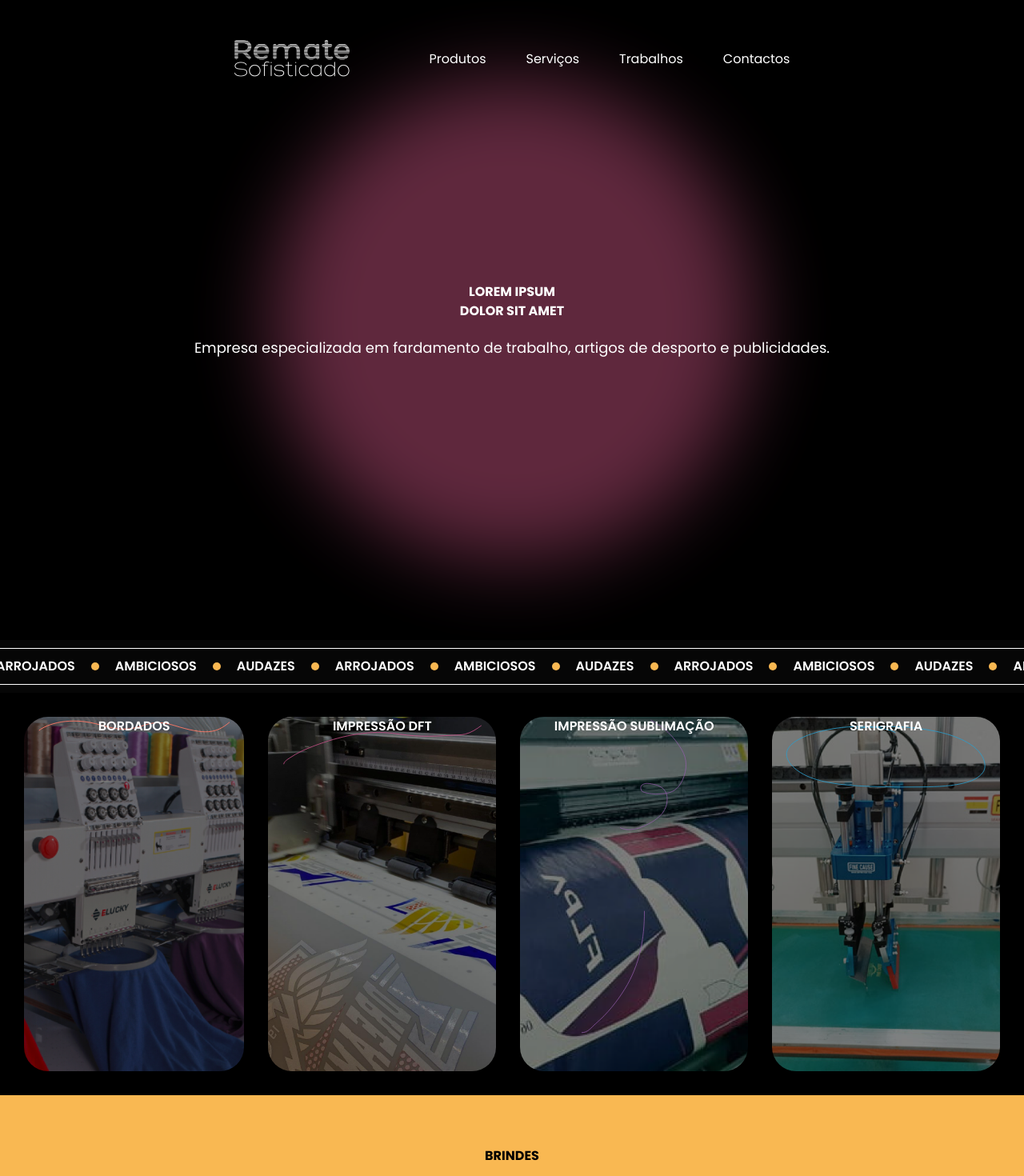
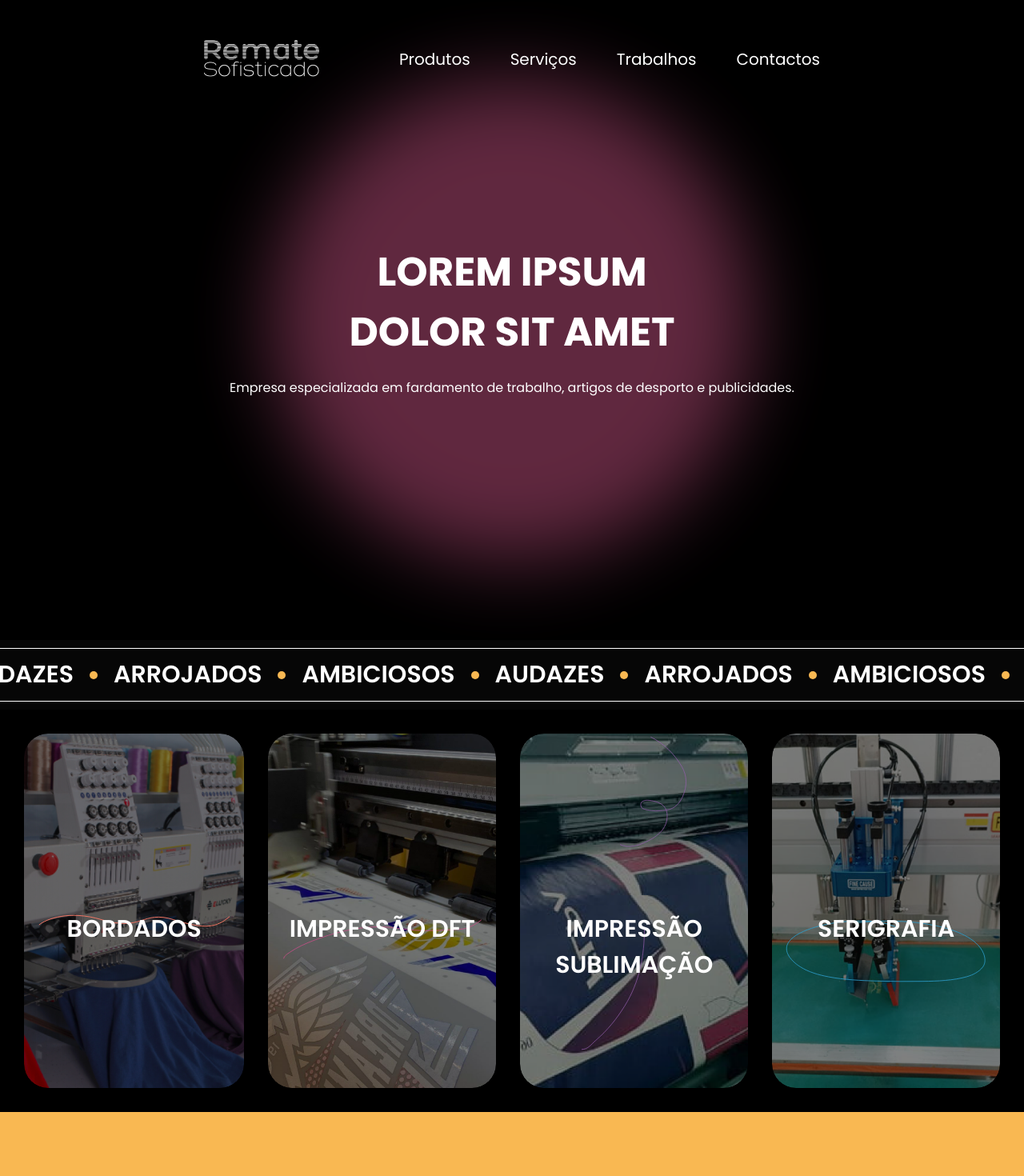
Before and after one commit to RickyPox/rematessofisticados, a Next.js app: page / in a window 1280 px wide. Shown: the top 1470 px of the page at 80% size. Built offline with nearby package versions, Linux system fonts and the light colour scheme.

Commit message:
Font-sizes and img hovers

```diff
--- /dev/null
+++ b/components/Cursor.js
@@ -0,0 +1,48 @@
+import { useEffect, useState } from "react";
+import { motion } from "framer-motion";
+
+export default function Cursor({ cursorVariant }) {
+  const [mousePosition, setMousePosition] = useState({
+    x: 0,
+    y: 0,
+  });
+
+  useEffect(() => {
+    const mouseMove = (e) => {
+      setMousePosition({
+        x: e.clientX,
+        y: e.clientY,
+      });
+    };
+    window.addEventListener("mousemove", mouseMove);
+
+    return () => {
+      window.removeEventListener("mousemove", mouseMove);
+    };
+  }, []);
+
+  const variants = {
+    default: {
+      x: mousePosition.x - 8,
+      y: mousePosition.y - 8,
+      mixBlendMode: "difference",
+    },
+    imgCursor: {
+      x: mousePosition.x - 16,
+      y: mousePosition.y - 16,
+      scale:2,
+    },
+  };
+
+  return (
+    <motion.div
+      className="bg-white h-[16px] w-[16px] rounded-[100%] fixed top-0 left-0 pointer-events-none z-50"
+      transition={{
+        duration: 0,
+        bounce: 0,
+      }}
+      variants={variants}
+      animate={cursorVariant? cursorVariant : "default"}
+    />
+  );
+}
--- a/components/Navbar.tsx
+++ b/components/Navbar.tsx
@@ -1,5 +1,5 @@
 import Link from "next/link"
-import { useState } from "react";
+import { useEffect, useState } from "react";
 
 export default function Navbar(){
 
@@ -23,12 +23,27 @@ export default function Navbar(){
 ]
 const [isMenuOpen, setIsMenuOpen] = useState(false);
 
+const [navbar, setNavbar] = useState(false);
+
+const changeBackground = () => {
+  if(window.scrollY >= 80){
+    setNavbar(true)
+  } else {
+    setNavbar(false)
+  }
+}
+useEffect(() => {
+  changeBackground()
+  window.addEventListener("scroll", changeBackground)
+})
+
+
 const handleMenuToggle = () => {
     setIsMenuOpen(!isMenuOpen);
 };
     return(
         <nav>
-            <div className="md:flex hidden justify-center items-center space-x-[100px] py-[50px] fixed z-40 w-screen">
+            <div className={"md:flex hidden justify-center items-center space-x-[100px] py-[50px] fixed z-40 w-screen transition-all duration-250 " + (navbar ? "bg-[#000000]" : "bg-transparent")}>
                 <img src="Logo.png"></img>
                 <div className="flex space-x-[50px]">
                 {navigation.map((nav) =>(
--- a/components/Produtos.tsx
+++ b/components/Produtos.tsx
@@ -1,9 +1,10 @@
 import Marquee from "react-fast-marquee"
+import Cursor from "./Cursor"
 
-export default function ProdutosComponent () {
+export default function ProdutosComponent ( { setCursorVariant }:any ) {
     return(
         <div>
-            <div className="w-screen bg-[#F9B852] py-[5%] relative flex items-center justify-center productHoverTrigger">
+            <div className="w-screen bg-[#F9B852] py-[5%] relative flex items-center justify-center productHoverTrigger" onMouseEnter={() => {setCursorVariant("imgCursor")}}>
                 <Marquee
                 className="productStrokeText"
                  autoFill = {true}
--- a/components/Servicos.tsx
+++ b/components/Servicos.tsx
@@ -4,32 +4,39 @@ import {motion} from "framer-motion"
 export default function ServicosComponent (){
     return(
         <div className="grid grid-cols-2 gap-[10px] md:flex justify-around py-[30px] px-[30px] md:space-x-[20px] bg-black">
-            <div className="relative">
-                <img src="/Bordados.png" className="md:rounded-[30px] rounded-[10px]"></img>
-                <motion.svg className="absolute top-0 left-0 right-0 m-auto w-[90%]" width="257" height="24" viewBox="0 0 257 24" fill="none" xmlns="http://www.w3.org/2000/svg">
+            <div className="relative flex justify-center items-center">
+                <div className="imgContainer md:rounded-[30px]">
+                    <img src="/Bordados.png" className="md:rounded-[30px] rounded-[10px]"></img>
+                </div>
+
+                <motion.svg className="absolute top-[50%] left-0 right-0 m-auto w-[90%] pointer-events-none" width="257" height="24" viewBox="0 0 257 24" fill="none" xmlns="http://www.w3.org/2000/svg">
                         <motion.path
                         initial={{ pathLength: 0 }}
                         animate={{ pathLength: 1 }}
                         d="M5 17.214C14.474 9.72845 43.9786 -2.07832 86.2055 10.5791C138.989 26.4008 138.312 -2.1804 179.592 10.5791C220.871 23.3386 234.405 21.2971 252 6.49606" stroke="#F67867" stroke-width="10" stroke-linecap="round"/>
                 </motion.svg>
-                <h2 className="text-white uppercase absolute top-0 left-0 right-0 text-center px-[10px]">Bordados</h2>
+                <h2 className="text-white uppercase absolute top-[50%] left-0 right-0 text-center px-[10px] pointer-events-none">Bordados</h2>
             </div>
 
             <div className="relative">
+            <div className="imgContainer md:rounded-[30px]">
                 <img src="/DFT.png" className="md:rounded-[30px] rounded-[10px] h-full"></img>
-              <motion.svg className="absolute top-0 left-0 right-0 m-auto w-[90%]" width="314" height="70" viewBox="0 0 314 70" fill="none" xmlns="http://www.w3.org/2000/svg">
+            </div>
+              <motion.svg className="absolute top-[50%] left-0 right-0 m-auto w-[90%] pointer-events-none" width="314" height="70" viewBox="0 0 314 70" fill="none" xmlns="http://www.w3.org/2000/svg">
                     <motion.path
                     initial={{ pathLength: 0 }}
                     animate={{ pathLength: 1 }}
                     d="M5.68359 64.69C6.15615 60.437 11.8728 57.1939 14.8919 55.1117C26.43 47.1544 39.5893 41.3951 52.6705 36.4896C90.2399 22.4011 131.782 12.5379 172.008 17.3331C186.751 19.0906 201.361 21.3004 216.241 21.7317C232.565 22.2049 248.802 21.3602 265.078 20.2929C271.043 19.9018 277.66 20.0678 283.494 18.6486C293.014 16.333 300.51 11.1763 308.324 5.4939" stroke="#C45087" stroke-width="10" stroke-linecap="round"/>
                 </motion.svg>
 
-                <h2 className="text-white uppercase absolute top-0 left-0 right-0 text-center px-[10px]">Impressão DFT</h2>
+                <h2 className="text-white uppercase absolute top-[50%] left-0 right-0 text-center px-[10px] pointer-events-none">Impressão DFT</h2>
             </div>
 
             <div className="relative">
+            <div className="imgContainer md:rounded-[30px]">
                 <img src="/Sublimacao.png" className="md:rounded-[30px] rounded-[10px]"></img>
-                <motion.svg className="absolute top-0 left-0 right-0 m-auto h-[90%] " width="193" height="557" viewBox="0 0 193 557" fill="none" xmlns="http://www.w3.org/2000/svg">
+            </div>
+                <motion.svg className="absolute top-0 left-0 right-0 m-auto h-[90%] pointer-events-none" width="193" height="557" viewBox="0 0 193 557" fill="none" xmlns="http://www.w3.org/2000/svg">
                     <motion.path
                     initial={{ pathLength: 0 }}
                     animate={{ pathLength: 1 }}
@@ -39,19 +46,21 @@ export default function ServicosComponent (){
                     animate={{ pathLength: 1 }}
                     d="M114.694 338.924C114.694 387.794 106.508 432.847 80.428 475.226C66.7598 497.437 49.6878 518.563 29.7906 535.534C21.9441 542.227 16.3698 551.373 5.04297 551.373" stroke="#935EAB" stroke-width="10" stroke-linecap="round"/>
                 </motion.svg>
-                <h2 className="text-white uppercase absolute top-0 left-0 right-0 text-center px-[10px]">Impressão Sublimação</h2>
+                <h2 className="text-white uppercase absolute top-[50%] left-0 right-0 text-center px-[10px] pointer-events-none">Impressão Sublimação</h2>
             </div>
 
             <div className="relative">
+            <div className="imgContainer md:rounded-[30px]">
                 <img src="/Serigrafia.png" className="md:rounded-[30px] rounded-[10px]"></img>
-                <motion.svg className="absolute top-0 left-0 right-0 m-auto  w-[90%]" width="305" height="100" viewBox="0 0 305 100" fill="none" xmlns="http://www.w3.org/2000/svg">
+            </div>
+                <motion.svg className="absolute top-[50%] left-0 right-0 m-auto  w-[90%] pointer-events-none" width="305" height="100" viewBox="0 0 305 100" fill="none" xmlns="http://www.w3.org/2000/svg">
                     <motion.path
                     initial={{ pathLength: 0 }}
                     animate={{ pathLength: 1 }}
                     d="M166.874 13.7405C145.868 4.41276 120.681 4.28685 97.1911 5.59073C82.498 6.4063 67.4586 8.89692 53.5199 12.6011C38.8544 16.4983 21.0858 22.7679 11.315 32.5669C-3.11932 47.0428 9.60796 63.172 25.277 73.1426C37.4736 80.9036 52.265 85.2162 67.4182 88.1046C90.9498 92.5899 115.274 93.5914 139.396 94.347C162.273 95.0636 185.263 95.1411 208.154 94.8176C229.421 94.5172 252.884 93.6668 273.087 87.9064C282.501 85.2223 291.546 80.3942 296.74 73.5885C301.325 67.5808 300.463 59.7509 297.888 53.3254C288.755 30.5456 255.131 17.978 227.822 12.2543C189.282 4.17644 147.149 3.16301 107.774 7.94402" stroke="#2D9CCA" stroke-width="10" stroke-linecap="round"/>
                 </motion.svg>
 
-                <h2 className="text-white uppercase absolute top-0 left-0 right-0 text-center px-[10px]" >Serigrafia</h2>
+                <h2 className="text-white uppercase absolute top-[50%] left-0 right-0 text-center px-[10px] pointer-events-none" >Serigrafia</h2>
             </div>
 
         </div>
--- /dev/null
+++ b/components/TesteComponent.tsx
@@ -0,0 +1,17 @@
+export default function TesteComponent({ setCursorVariant }:any) {
+    return (
+      <div>
+        <div
+          className="w-[500px] h-[500px] bg-red-100"
+          onMouseEnter={() => {
+            setCursorVariant("imgCursor");
+          }}
+          onMouseLeave={() => {
+            setCursorVariant("default");
+          }}
+        />
+
+        <div className="w-[500px] h-[500px] bg-yellow-200"></div>
+      </div>
+    );
+  }
--- a/components/Trabalhos.tsx
+++ b/components/Trabalhos.tsx
@@ -10,15 +10,23 @@ export default function Trabalhos (){
             </div>
             <div className="flex space-x-[5%] justify-center">
                 <div className="flex flex-col space-y-[5%]">
-                    <img src="/Placeholder.png"></img>
-                    <img src="/Placeholder.png"></img>
+                    <div className="imgContainer">
+                        <img src="/Placeholder.png"></img>
+                    </div>
+                    <div className="imgContainer">
+                        <img src="/Placeholder.png"></img>
+                    </div>
                 </div>
-                <div className="flex flex-col justify-end">
+                <div className="flex flex-col justify-end imgContainer">
                     <img src="/PlaceholderVertical.png"></img>
                 </div>
                 <div className="flex flex-col space-y-[5%]">
+                <div className="imgContainer">
                     <img src="/Placeholder.png"></img>
+                </div>
+                <div>
                     <img src="/Placeholder.png"></img>
+                </div>
                 </div>
             </div>
         </div>
--- a/pages/Contactos.js
+++ b/pages/Contactos.js
@@ -2,12 +2,12 @@ import Footer from "@/components/Footer";
 
 export default function Contactos(){
     return (
-        <div>
+        <div className="bg-black">
             <h1 className="text-white text-center">Contactos</h1>
             <div className="p-[30px] bg-white relative">
                 <iframe className="w-full h-[800px]" src="https://www.google.com/maps/embed?pb=!1m18!1m12!1m3!1d3065.1489353043635!2d-8.888002423445432!3d39.80365089272437!2m3!1f0!2f0!3f0!3m2!1i1024!2i768!4f13.1!3m3!1m2!1s0xd220d60fc5f8f33%3A0x2a9d967deafce3ea!2sRemate%20Sofisticado!5e0!3m2!1spt-PT!2spt!4v1699501743992!5m2!1spt-PT!2spt"  allowfullscreen="" loading="lazy" referrerpolicy="no-referrer-when-downgrade"></iframe>
-                <div className="absolute z-30 bottom-0 right-0 translate-y-[20%] flex pointer-events-none">
-                    <div className="bg-[#1D1D1D]/70 w-[300px] p-[30px] flex flex-col space-y-[30px]">
+                <div className="absolute z-30 bottom-0 right-0 translate-y-[20%] flex md:flex-row flex-col pointer-events-none">
+                    <div className="bg-[#1D1D1D]/70 min-w-[300px] p-[30px] flex flex-col space-y-[30px]">
                         <div>
                             <p className="text-white">Morada:</p>
                             <p className="text-white text-right">Rua Central 145B</p>
@@ -25,8 +25,8 @@ export default function Contactos(){
                             <p className="text-white text-right">Leiria, Portugal</p>
                         </div>
                     </div>
-                    <div className="bg-white/70 w-[500px] p-[30px] flex justify-center items-center">
-                        <div className="bg-black/70 p-[100px] flex flex-col space-y-[30px]">
+                    <div className="bg-white/70  p-[30px] flex justify-center items-center">
+                        <div className="bg-black/70 p-[10%] flex flex-col space-y-[30px]">
                             <p className="text-white">Telemóvel: 919 613 639</p>
                             <p className="text-white">Loja: 244 119 702</p>
                             <p className="text-white">Telemóvel: rematesofisticado@gmail.com</p>
@@ -35,7 +35,9 @@ export default function Contactos(){
                 </div>
 
             </div>
+            <div className="mt-[90px]">
             <Footer></Footer>
+            </div>
         </div>
     )
 }
--- /dev/null
+++ b/pages/Teste.tsx
@@ -0,0 +1,14 @@
+import React, { useState } from "react";
+import TesteComponent from "@/components/TesteComponent";
+import Cursor from "@/components/Cursor";
+
+export default function PaginaPrincipal() {
+  const [cursorVariant, setCursorVariant] = useState("default");
+
+  return (
+    <div>
+      <TesteComponent setCursorVariant={setCursorVariant} />
+      <Cursor cursorVariant={cursorVariant} />
+    </div>
+  );
+}
--- a/pages/index.tsx
+++ b/pages/index.tsx
@@ -4,12 +4,17 @@ import Navbar from "@/components/Navbar";
 import ProdutosComponent from "@/components/Produtos";
 import ServicosComponent from "@/components/Servicos";
 import Trabalhos from "@/components/Trabalhos";
-
+import Cursor from "@/components/Cursor";
 import Marquee from "react-fast-marquee";
+import { useState } from "react";
 
 export default function Home() {
+
+  const [cursorVariant, setCursorVariant] = useState("default");
+
   return (
     <div className="w-screen relative">
+      {/* <Cursor></Cursor> */}
       <Navbar></Navbar>
       <div className="h-screen relative flex justify-center items-center bg-black">
       <div className="circle rounded-full absolute blur-[50px]"/>
@@ -29,11 +34,13 @@ export default function Home() {
         </div>
       </Marquee>
       <ServicosComponent></ServicosComponent>
-      <ProdutosComponent></ProdutosComponent>
-      <div className="flex justify-center">
+      <ProdutosComponent  setCursorVariant={setCursorVariant}></ProdutosComponent>
+      <div className="flex justify-center mt-[50px]">
         <Curiosidade></Curiosidade>
       </div>
+      <div className="mt-[50px]">
       <Trabalhos></Trabalhos>
+      </div>
       <Footer></Footer>
     </div>
   )
--- a/styles/globals.css
+++ b/styles/globals.css
@@ -27,8 +27,57 @@ h3{
 }
 
 p{
-  font-size: 18px;
   font-weight: 400;
+}
+
+@media screen and (min-width: 320px) {
+  h1{
+    font-family: 'Poppins', sans-serif;
+    font-weight: 700;
+    font-size: 30px;
+  }
+
+  h2{
+    font-family: 'Poppins', sans-serif;
+    font-weight: 600;
+    font-size: 16px;
+  }
+
+  h3{
+    font-family: 'Poppins', sans-serif;
+    font-weight:600;
+    font-size: 16px;
+  }
+
+  p{
+    font-size: 16px;
+    font-weight: 400;
+  }
+}
+
+@media screen and (min-width: 768px) {
+  h1{
+    font-family: 'Poppins', sans-serif;
+    font-weight: 700;
+    font-size: 50px;
+  }
+
+  h2{
+    font-family: 'Poppins', sans-serif;
+    font-weight: 600;
+    font-size: 30px;
+  }
+
+  h3{
+    font-family: 'Poppins', sans-serif;
+    font-weight:600;
+    font-size: 20px;
+  }
+
+  p{
+    font-size: 16px;
+    font-weight: 400;
+  }
 }
 
 .circle{
@@ -116,3 +165,17 @@ p{
 .productHoverTrigger:hover .productText{
   opacity: 0;
 }
+
+
+.imgContainer{
+  overflow: hidden;
+}
+
+.imgContainer img {
+
+  transition: transform 0.3s ease-in-out;
+}
+
+.imgContainer:hover img {
+  transform: scale(1.2); /* Ajuste o valor conforme necessário */
+}
--- a/tsconfig.json
+++ b/tsconfig.json
@@ -17,6 +17,6 @@
       "@/*": ["./*"]
     }
   },
-  "include": ["next-env.d.ts", "**/*.ts", "**/*.tsx", "pages/Contactos.js"],
+  "include": ["next-env.d.ts", "**/*.ts", "**/*.tsx", "pages/Contactos.js", "components/CursorContext.tsx", "components/Produtos.tsx"],
   "exclude": ["node_modules"]
 }
```
